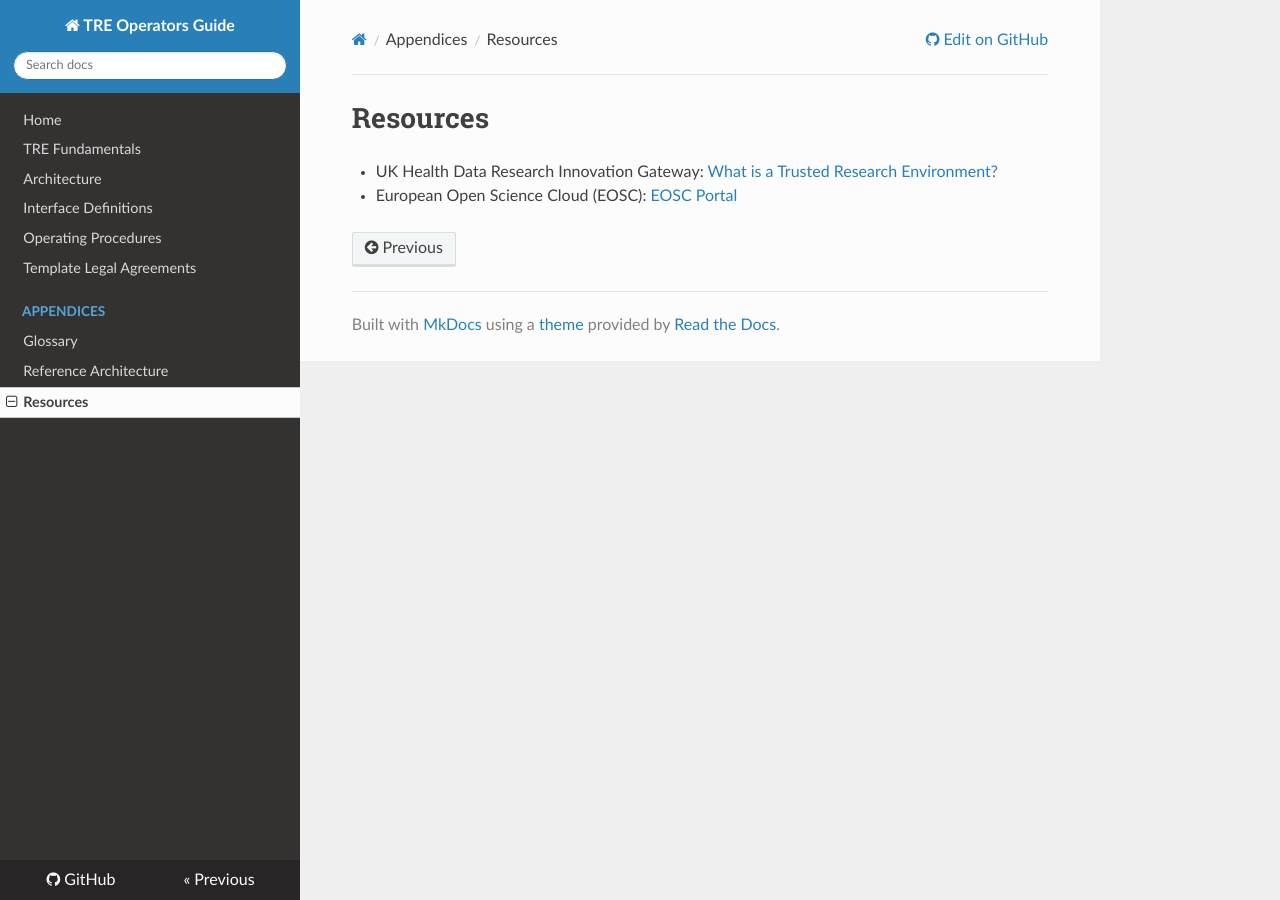
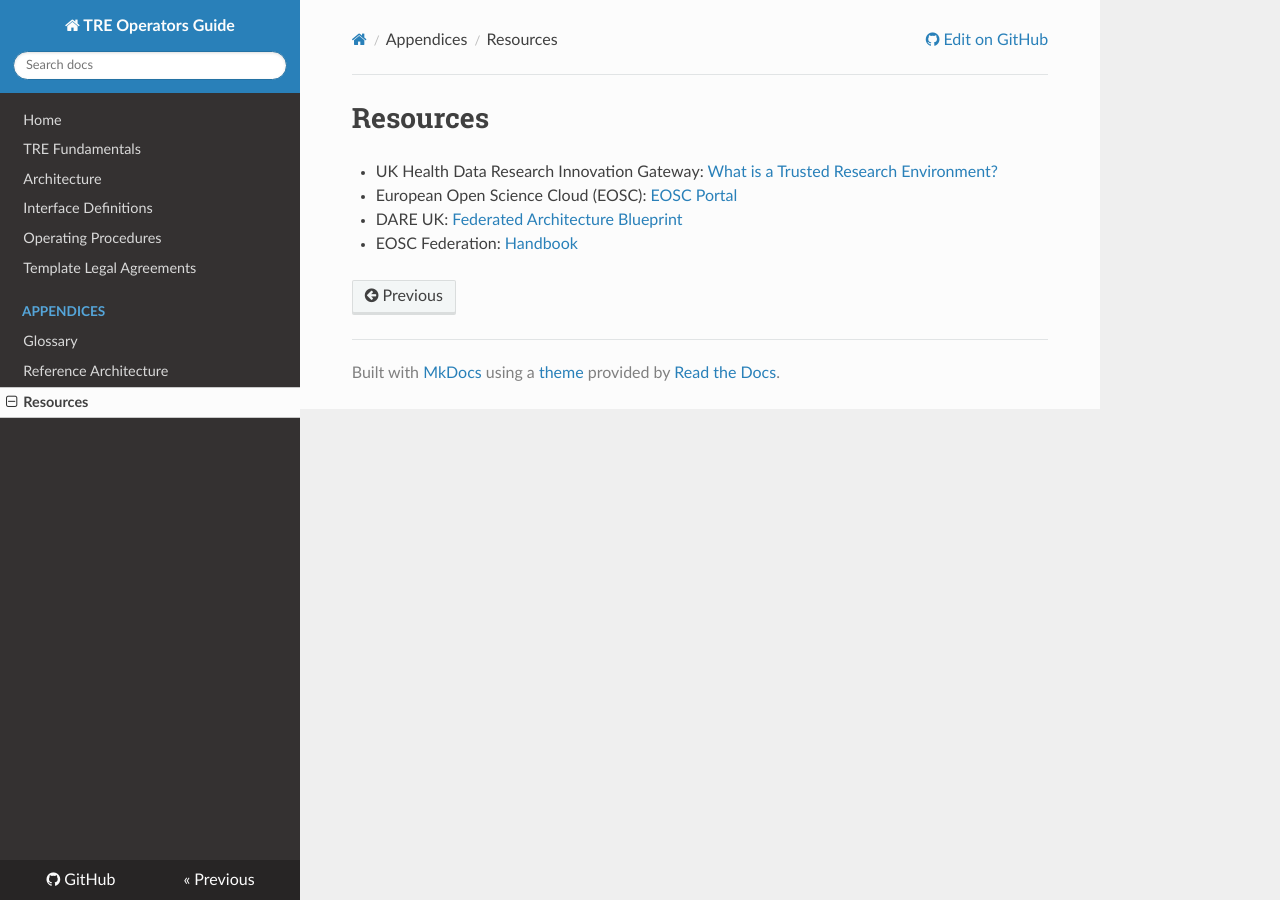
Before and after one commit to unioslo/tre-operators-docs, an MkDocs documentation site: the page built from docs/appendices/resources.md, in a window 1280 px wide. Built offline with MkDocs 1.6.1, drawn with Linux system fonts in a browser that asks for light colours; nearby versions of some CDN libraries.

Commit message:
Add additional resources to the documentation for enhanced reference

```diff
--- a/docs/appendices/resources.md
+++ b/docs/appendices/resources.md
@@ -2,3 +2,5 @@
 
 - UK Health Data Research Innovation Gateway: [What is a Trusted Research Environment?](https://www.hdruk.ac.uk/news/the-secure-research-service-the-uks-largest-trusted-research-environment-tre/)
 - European Open Science Cloud (EOSC): [EOSC Portal](https://open-science-cloud.ec.europa.eu/)
+- DARE UK: [Federated Architecture Blueprint](https://zenodo.org/records/14192786)
+- EOSC Federation: [Handbook](https://zenodo.org/records/14999577)
```
